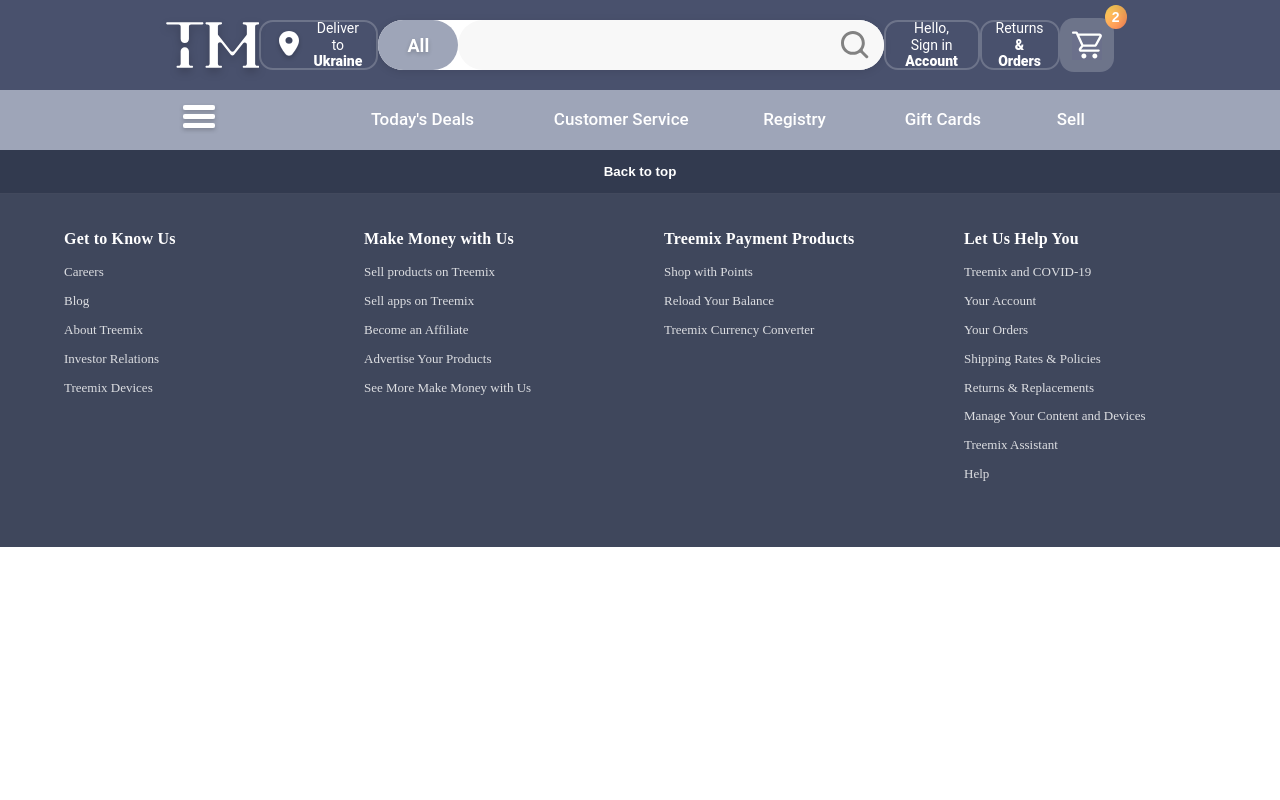
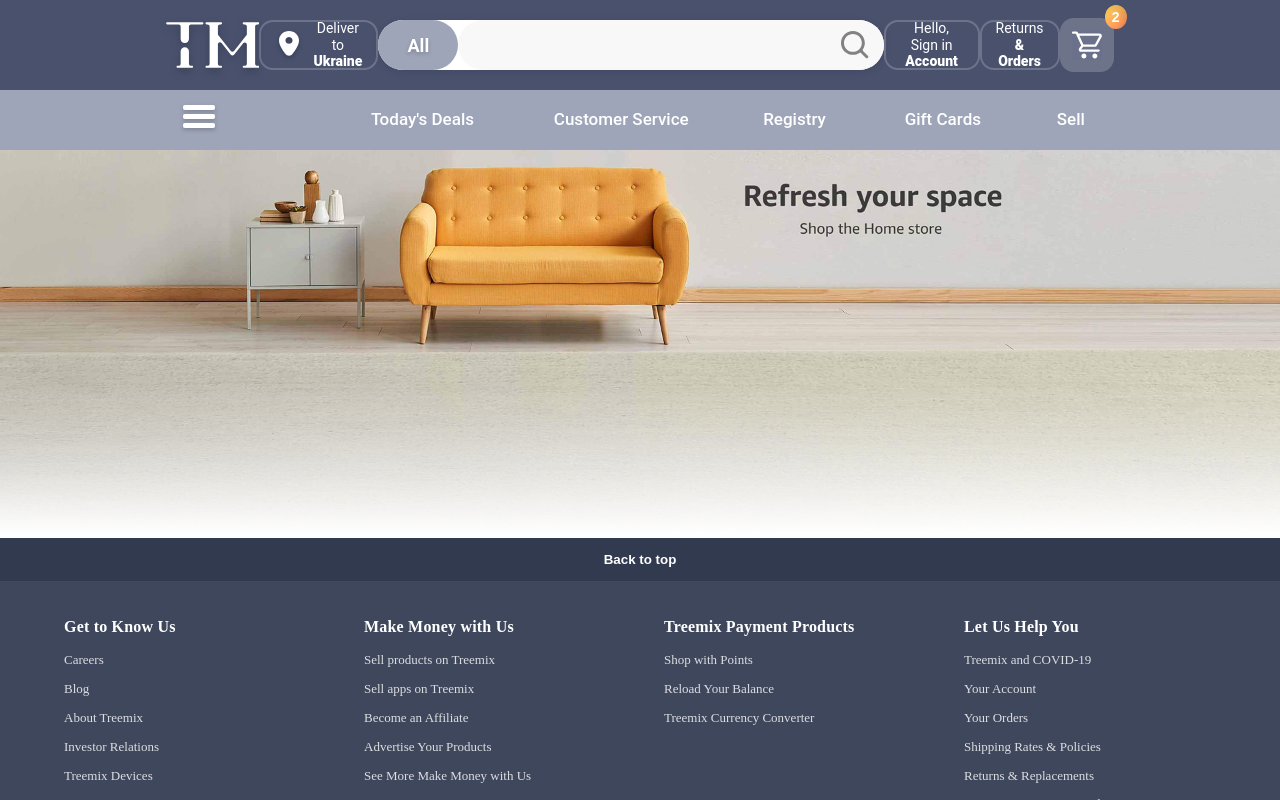
Before and after one commit to Hatr828/Amazon-Treemix-Front, a Next.js app: page / in a window 1280 px wide. Built offline with nearby package versions, Linux system fonts and the light colour scheme.

Commit message:
start homepage

```diff
--- a/src/app/page.tsx
+++ b/src/app/page.tsx
@@ -1,11 +1,13 @@
 "use client";
 import Footer from "@/components/Footer/Footer";
+import { HomePage } from "@/components/HomePage/HomePage";
 import { Header } from "@/widgets/header";
 
 export default function Home() {
   return (
     <div>
       <Header></Header>
+      <HomePage />
       <Footer />
     </div>
   );
--- /dev/null
+++ b/src/components/HomePage/HomePage.css
@@ -0,0 +1,4 @@
+.main-photo-homePage {
+    width: 100%;
+    height: 30vw;
+}
--- /dev/null
+++ b/src/components/HomePage/HomePage.tsx
@@ -0,0 +1,9 @@
+import "./HomePage.css"
+
+export function HomePage() {
+    return (
+        <div>
+            <img src="/main-photo.png" className="main-photo-homePage"/>
+        </div>
+    );
+}
```
Also changed, not shown: public/main-photo.png (added), 1 other file (tests, documents, lock files or other folders).
